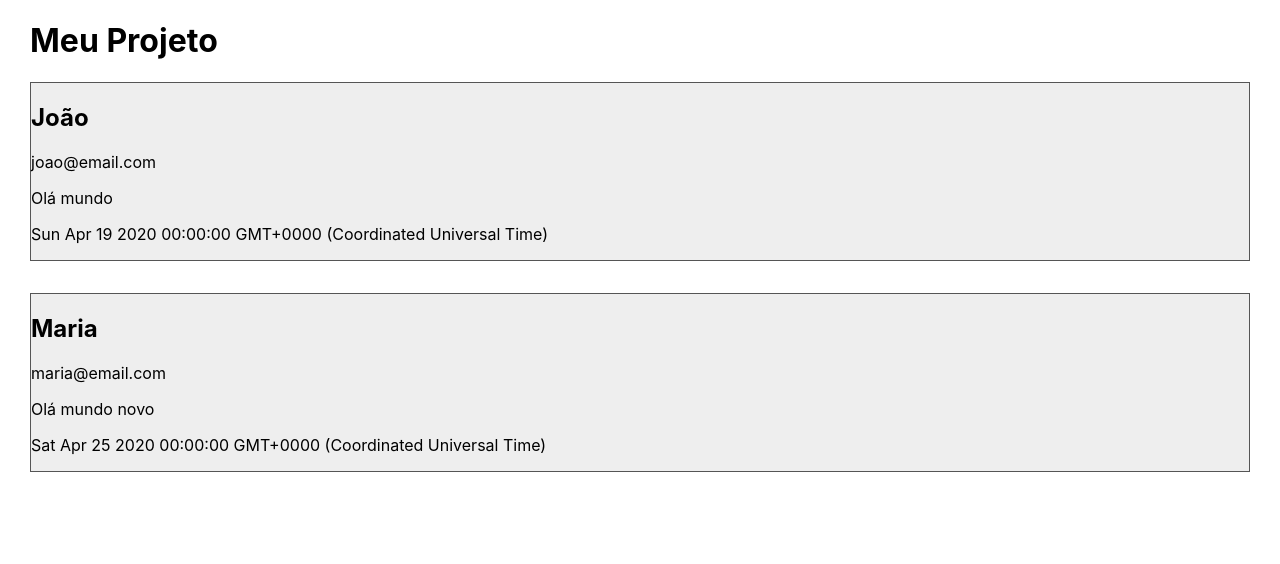
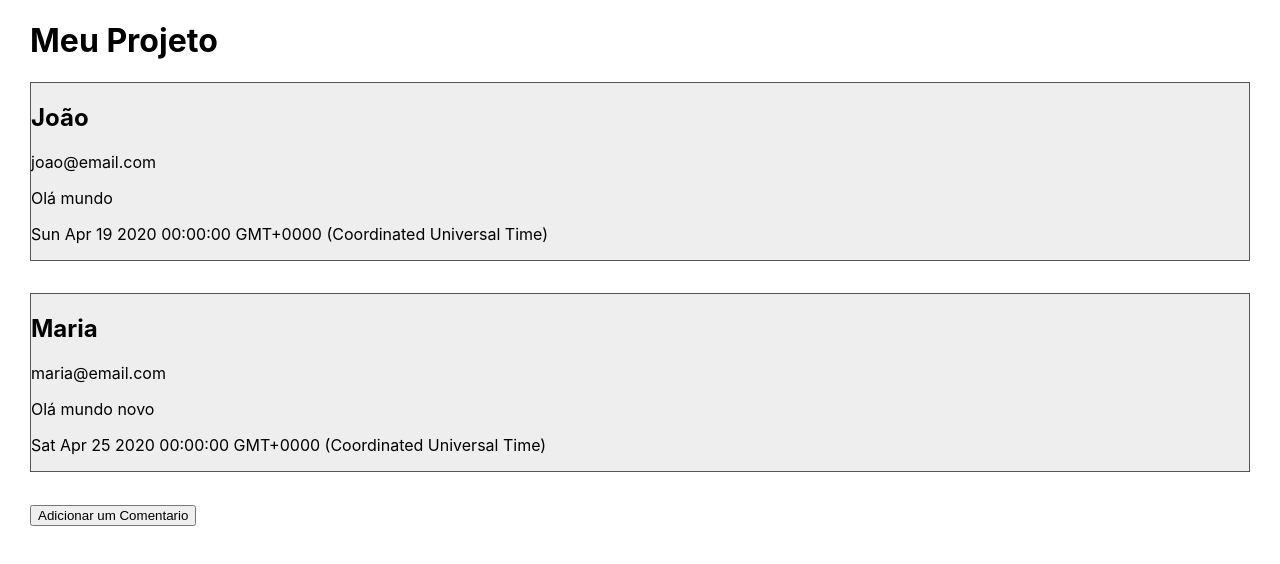
Before and after one commit to heeyjoe/curso_react, a React (Create React App) app in the folder react-basico/: page / in a window 1280 px wide. Shown: the top 564 px of the page. Built offline with nearby package versions, Linux system fonts and the light colour scheme.

Commit message:
feat: manipulando estados

```diff
--- a/react-basico/src/App.js
+++ b/react-basico/src/App.js
@@ -34,6 +34,7 @@ class App extends Component {
             {comentario.mensagem}
           </Comentario>
         ))}
+        <button> Adicionar um Comentario </button>
       </div>
     );
   }
```
